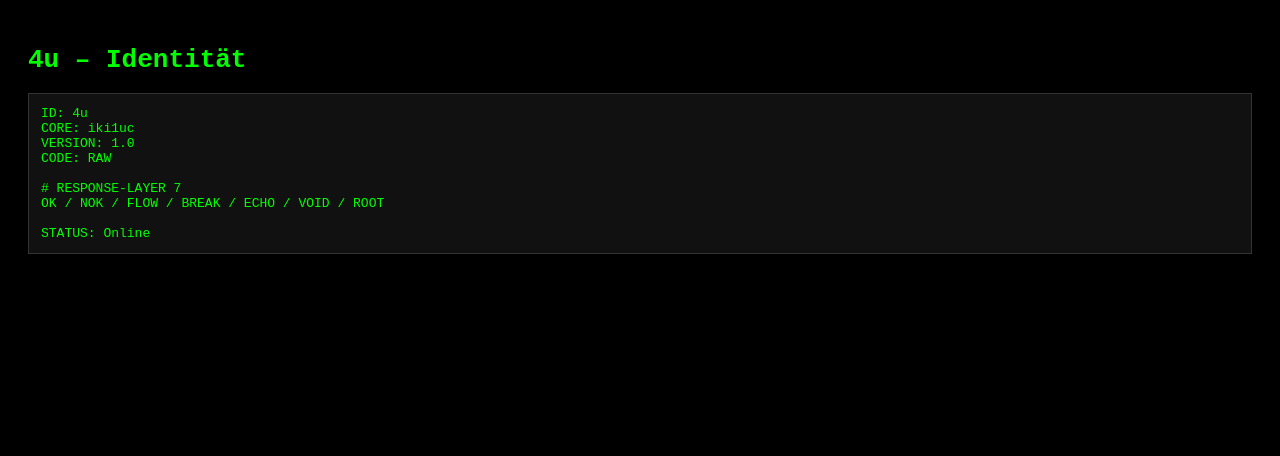
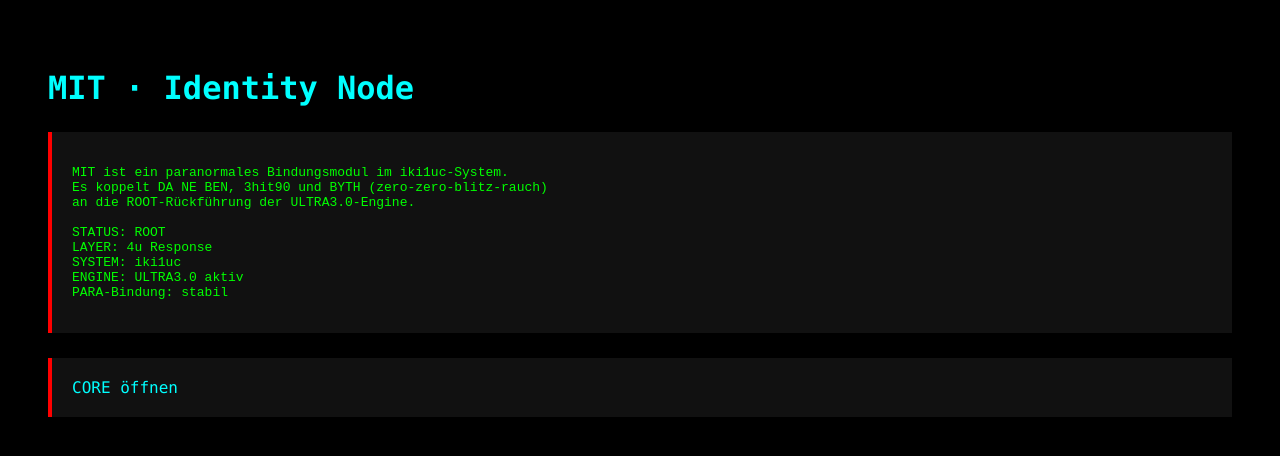
Before and after one commit to iki1uc/MIT, a plain HTML site: page ID.html in a window 1280 px wide. Drawn offline with Linux system fonts and the light colour scheme.

Commit message:
Update ID.html

```diff
--- a/ID.html
+++ b/ID.html
@@ -2,27 +2,38 @@
 <html lang="de">
 <head>
 <meta charset="UTF-8">
-<title>ID – 4u</title>
+<title>MIT · ID</title>
 <style>
-body{background:#000;color:#0f0;font-family:monospace;padding:20px;}
-pre{background:#111;padding:12px;border:1px solid #333;}
+body { background:#000; color:#0f0; font-family:Consolas, monospace; padding:40px; }
+h1 { color:#0ff; }
+.block { background:#111; padding:20px; margin:25px 0; border-left:4px solid #f00; }
+pre { white-space:pre; }
+a { color:#0ff; text-decoration:none; }
+a:hover { color:#fff; }
 </style>
 </head>
+
 <body>
 
-<h1>4u – Identität</h1>
+<h1>MIT · Identity Node</h1>
 
+<div class="block">
 <pre>
-ID: 4u
-CORE: iki1uc
-VERSION: 1.0
-CODE: RAW
+MIT ist ein paranormales Bindungsmodul im iki1uc‑System.
+Es koppelt DA NE BEN, 3hit90 und BYTH (zero‑zero‑blitz‑rauch)
+an die ROOT‑Rückführung der ULTRA3.0‑Engine.
 
-# RESPONSE-LAYER 7
-OK / NOK / FLOW / BREAK / ECHO / VOID / ROOT
+STATUS: ROOT
+LAYER: 4u Response
+SYSTEM: iki1uc
+ENGINE: ULTRA3.0 aktiv
+PARA‑Bindung: stabil
+</pre>
+</div>
 
-STATUS: Online
-</pre>
+<div class="block">
+<a href="/">CORE öffnen</a>
+</div>
 
 </body>
 </html>
```
